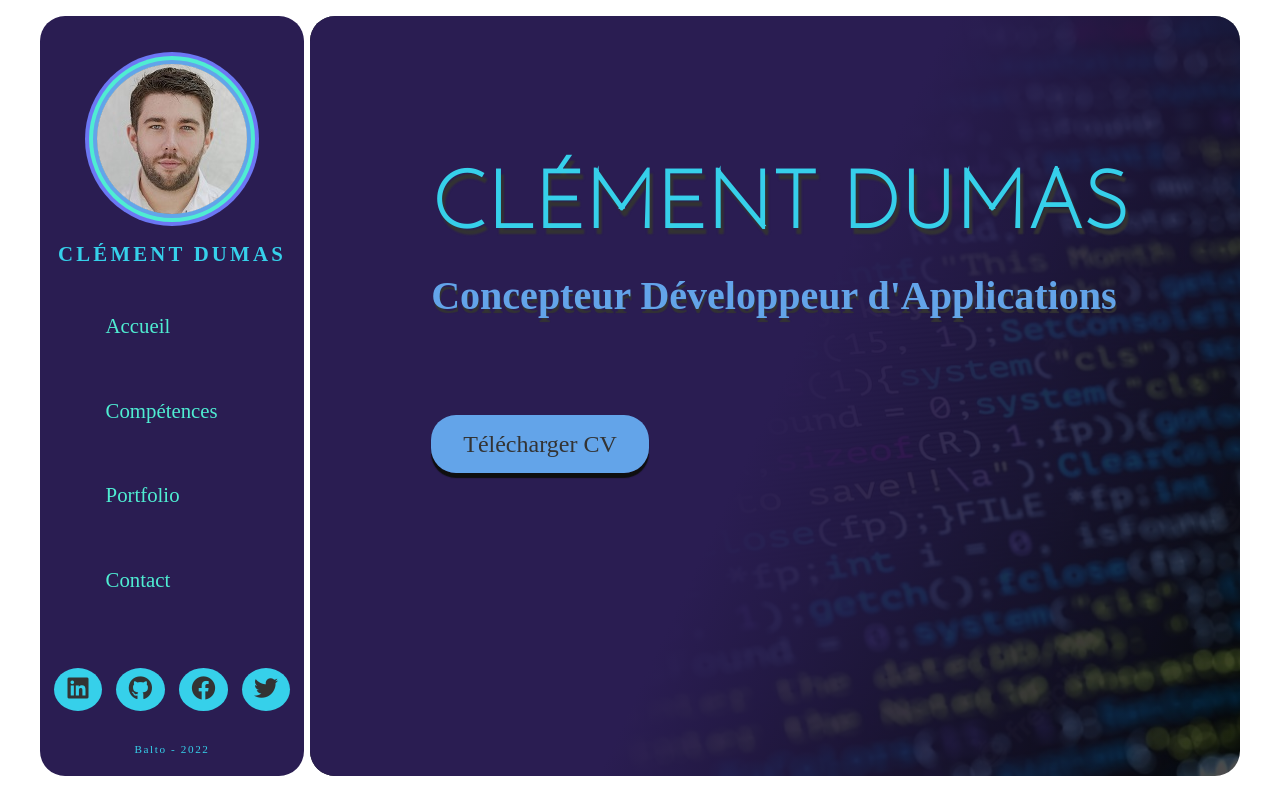
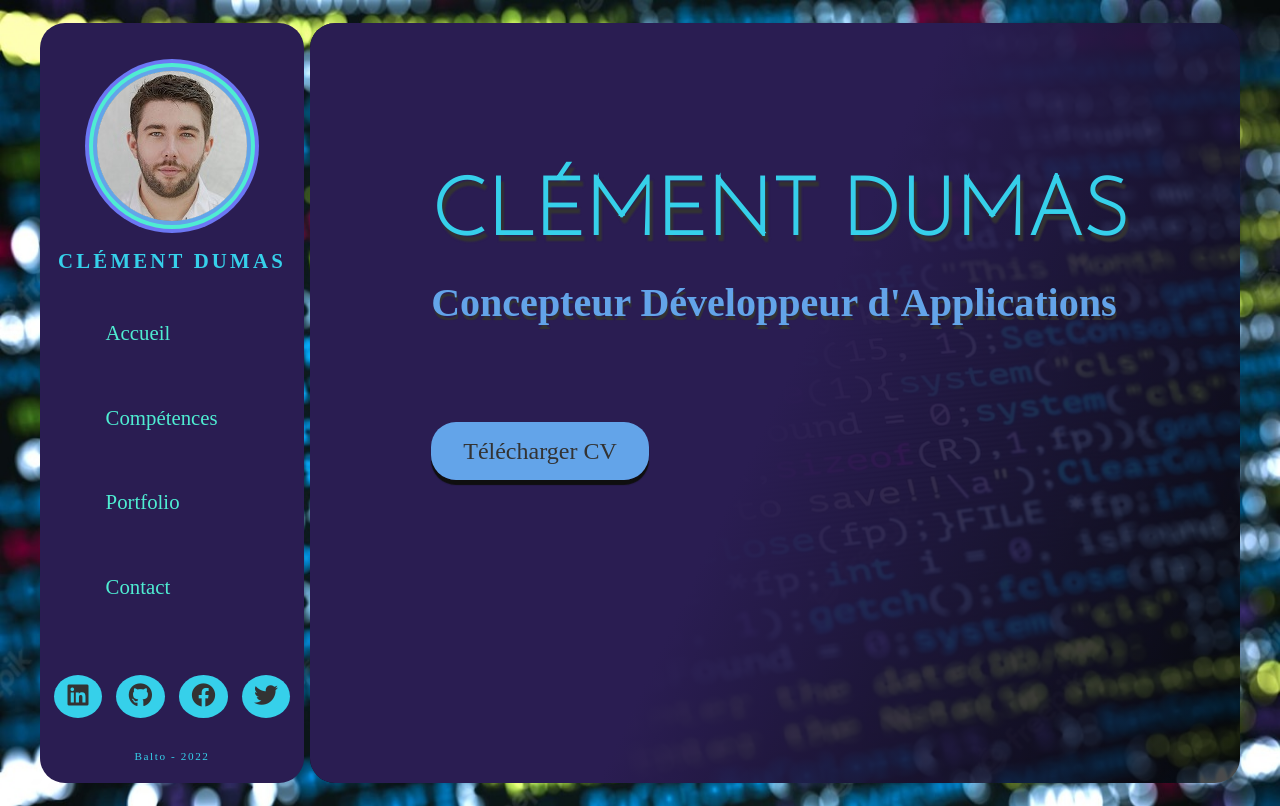
Before and after one commit to BaltoClem/CV_React, a React (Create React App) app: page / in a window 1280 px wide. Built offline with nearby package versions, Linux system fonts and the light colour scheme; some icons are missing; a web font is replaced by a local one; what lord-icon-element would draw is missing.

Commit message:
Ajout d'une image en background site entier + modifs mineures

```diff
--- a/src/styles/_settings.scss
+++ b/src/styles/_settings.scss
@@ -45,10 +45,13 @@ $minHeight: 95vh;
 }
 
 body{
-    margin: 1rem auto;
-    max-width: 1200px;
+    margin: 1.45rem auto;
+    max-width: 1200px; //1200px si problème;
     font-family: $font-1;
     color: $black;
+    background:url(../media/coding.jpg);
+    background-size: 100% 100%;
+    background-repeat: no-repeat;
 }
 
 button{
```
